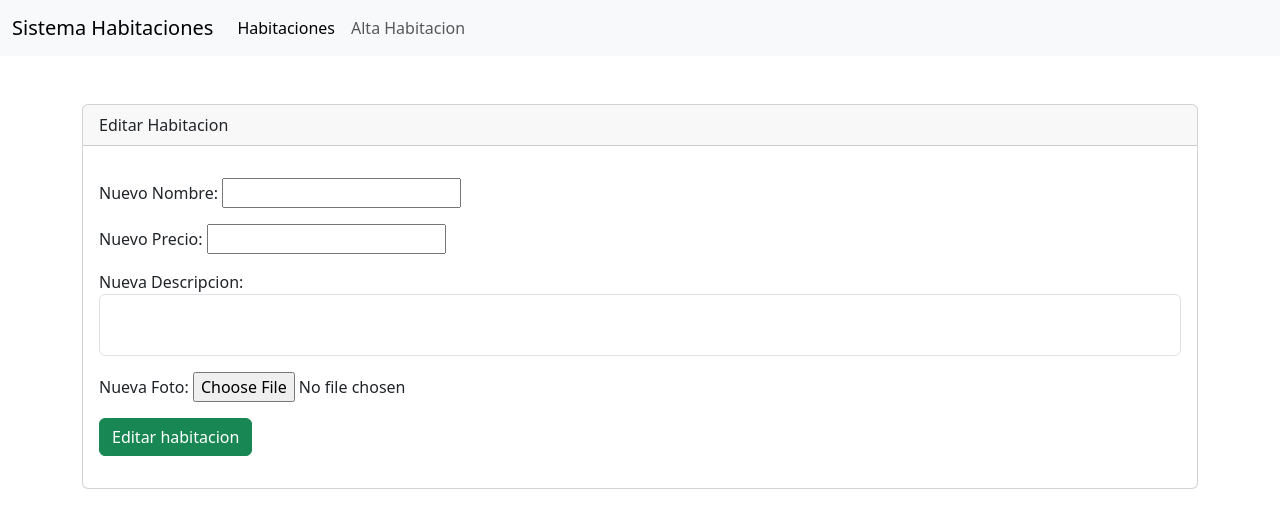
After one commit to martellocamila/api-codo-a-codo, a Django app: template habitaciones/templates/habitaciones/editar_habitacion.html in a window 1280 px wide. The commit adds this page. Shown: the top 528 px of the page. Run offline with Django 5.2, Linux system fonts and the light colour scheme; the template is opened without the code that fills it, so the values that code supplies are empty.

Commit message:
Se agrego la funcion de editar una habitacion

```diff
--- /dev/null
+++ b/habitaciones/templates/habitaciones/editar_habitacion.html
@@ -0,0 +1,43 @@
+{% extends 'base.html' %}
+
+{% block title %}Editar Habitacion{% endblock %}
+
+{% block content %}
+
+<form method="POST" action="" enctype="multipart/form-data"> {% csrf_token %}
+    <div class="card mt-5">
+        <div class="card-header">
+            Editar Habitacion
+        </div>
+        <div class="card-body">
+            <p class="card-text">
+                <div class="form-group mb-3">
+                    <label for="txtNombre">Nuevo Nombre: </label>
+                    <input type="text" name="txtNombre" id="txtNombre">
+                </div>
+                <div class="form-group mb-3">
+                    <label for="txtPrecio">Nuevo Precio: </label>
+                    <input type="number" name="txtPrecio" id="txtPrecio">
+                </div>
+                <div class="form-group mb-3">
+                    <label for="txtDescripcion">Nueva Descripcion: </label>
+                    <textarea class="form-control" name="txtDescripcion" id="txtDescripcion" style="resize:none;"></textarea>
+                </div>
+                <div class="form-group mb-3">
+                    {% if habitacion.foto %}
+                        Foto actual:
+                        <img src="{{ habitacion.foto.url }}" width="100">
+                     {% endif %}
+                    <label for="txtFoto">Nueva Foto: </label>
+                    <input type="file" name="txtFoto" id="txtFoto">
+                </div>
+                <div class="form-group">
+                    <input class="btn btn-success" type="submit" value="Editar habitacion">
+                </div>
+
+            </p>
+        </div>
+    </div>
+</form>
+
+{% endblock %}
--- a/habitaciones/templates/habitaciones/home.html
+++ b/habitaciones/templates/habitaciones/home.html
@@ -25,7 +25,7 @@
             <td>{{ habitacion.descripcion}}</td>
             <td>{{ habitacion.precio}}</td>
             <td>
-                <a class="btn btn-warning" href="">Editar</a>
+                <a class="btn btn-warning" href="{%url 'edit' habitacion.id %}">Editar</a>
                 <a class="btn btn-danger" href="{% url 'delete' habitacion.id %}">Borrar</a>
             </td>
         </tr>
--- a/habitaciones/urls.py
+++ b/habitaciones/urls.py
@@ -6,5 +6,6 @@ urlpatterns = [
     path('', views.inicio, name='inicio'),
     path('alta-habitacion/', views.alta_habitacion, name='alta_habitacion'),
     path('store/', views.store, name='store'),
-    path('delete/<int:habitacion_id>/', views.delete, name='delete')
+    path('delete/<int:habitacion_id>/', views.delete, name='delete'),
+    path('edit/<int:habitacion_id>/', views.edit, name='edit')
 ]
```
Also changed, not shown: habitaciones/views.py (+31 -0 lines), 1 other file.
